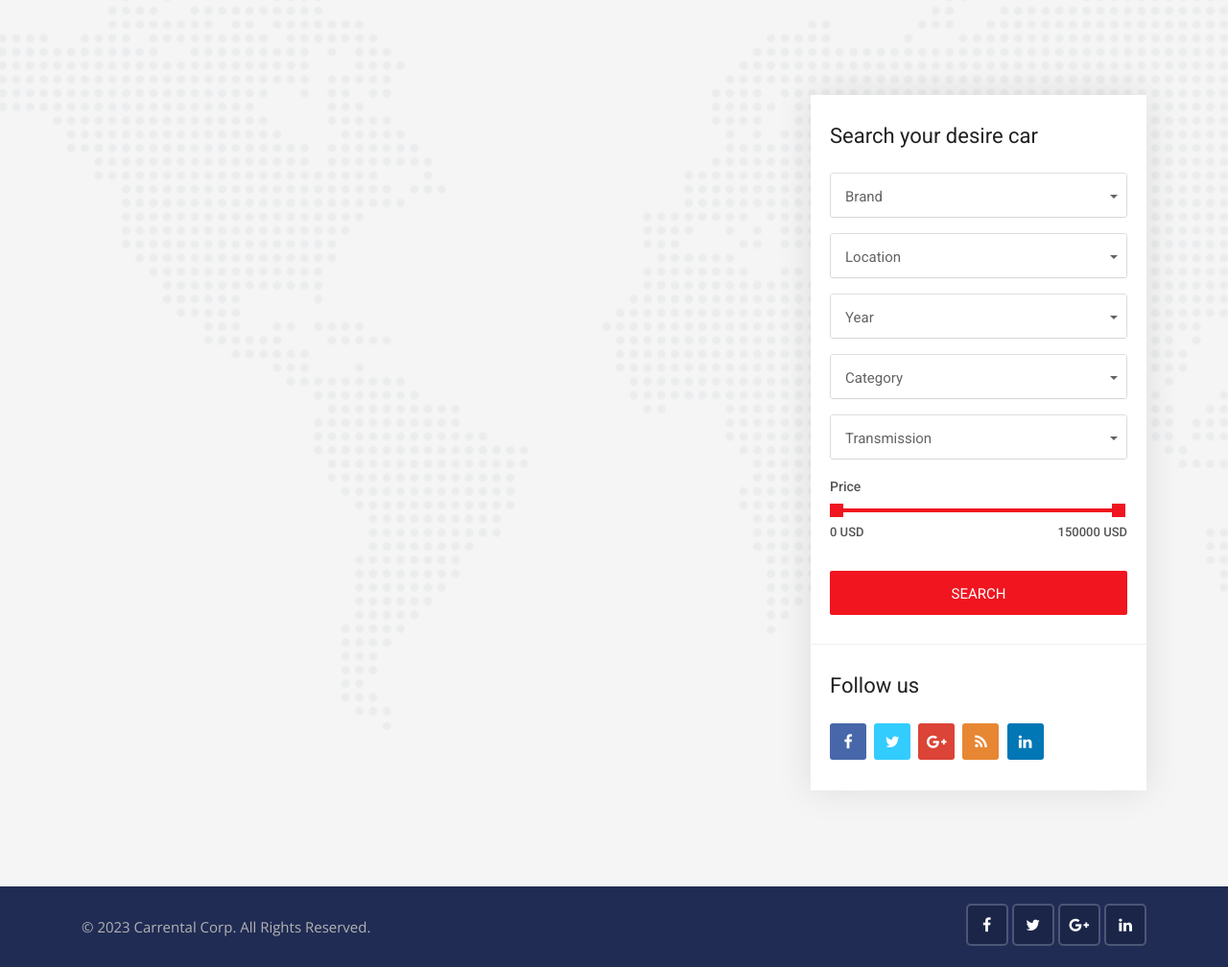
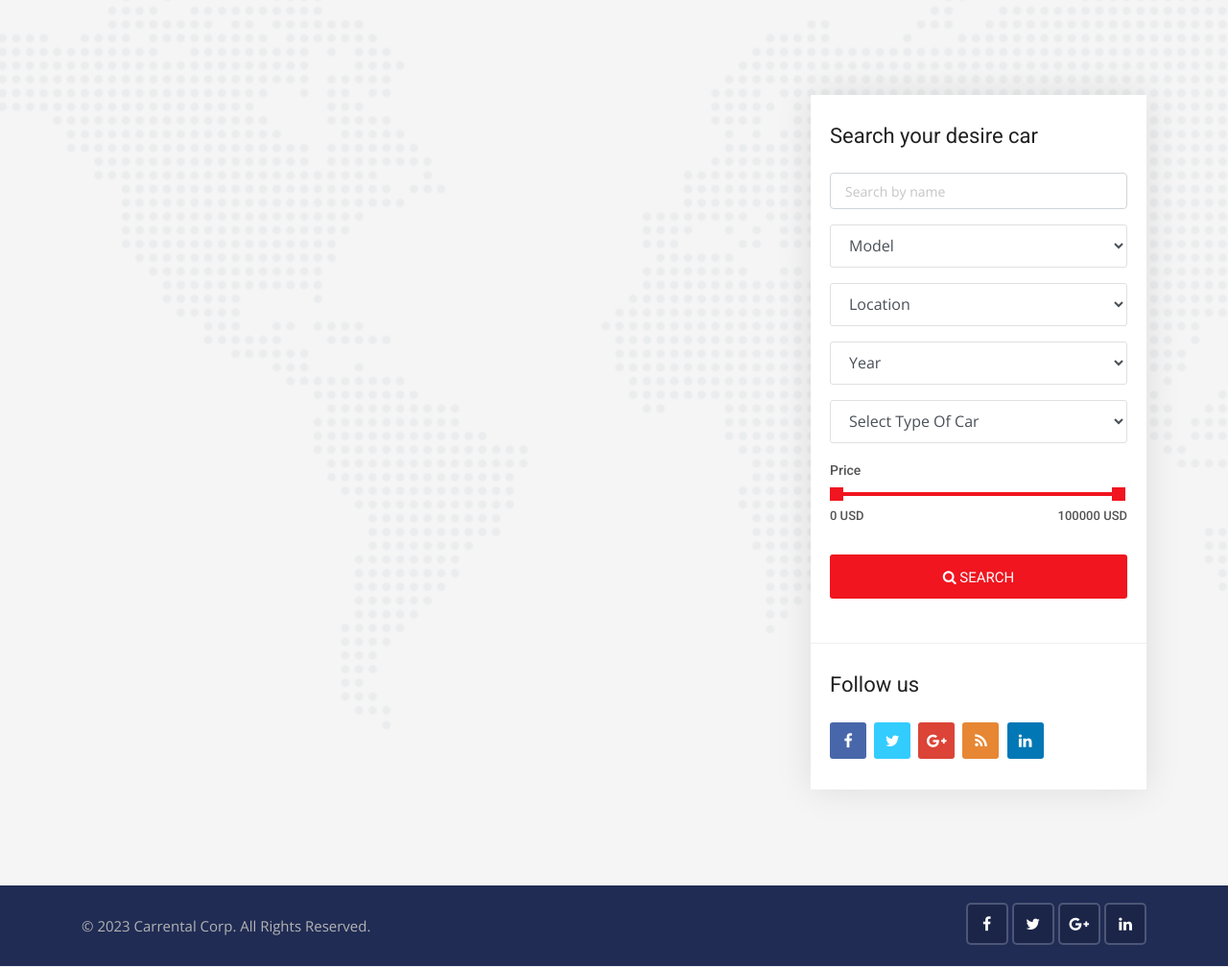
Before and after one commit to ArtemBagryantsev/CarRental_website, a Django app: page /cars/ in a window 1280 px wide. Shown: the part 361-1369 px from the top of the page at 96% size. Run offline with Django 4.2, Linux system fonts and the light colour scheme; data that the repository does not hold is empty; some libraries are stand-ins or nearby versions.

Commit message:
Search form completed

```diff
--- a/cars/views.py
+++ b/cars/views.py
@@ -8,8 +8,18 @@ def cars(request):
     paginator = Paginator(cars, 4)
     page = request.GET.get('page')
     paged_cars = paginator.get_page(page)
+
+    model_search = Car.objects.values_list('model', flat=True).distinct()
+    city_search = Car.objects.values_list('city', flat=True).distinct()
+    year_search = Car.objects.values_list('year', flat=True).distinct()
+    body_style_search = Car.objects.values_list('body_style', flat=True).distinct()
+
     data = {
-        'cars': paged_cars
+        'cars': paged_cars,
+        'model_search': model_search,
+        'city_search': city_search,
+        'year_search': year_search,
+        'body_style_search': body_style_search
     }
 
     return render(request, 'cars/cars.html', data)
@@ -24,6 +34,14 @@ def car_detail(request, id):
 
 def search(request):
     cars = Car.objects.order_by('-created_date')
+
+    model_search = Car.objects.values_list('model', flat=True).distinct()
+    city_search = Car.objects.values_list('city', flat=True).distinct()
+    year_search = Car.objects.values_list('year', flat=True).distinct()
+    body_style_search = Car.objects.values_list('body_style', flat=True).distinct()
+    transmission_search = Car.objects.values_list('transmission', flat=True).distinct()
+
+
 
     if 'keyword' in request.GET:
         keyword = request.GET['keyword']
@@ -57,6 +75,11 @@ def search(request):
             cars = cars.filter(price__gte=min_price, price__lte=max_price)
 
     data = {
-        'cars': cars
+        'cars': cars,
+        'model_search': model_search,
+        'city_search': city_search,
+        'year_search': year_search,
+        'body_style_search': body_style_search,
+        'transmission_search': transmission_search
     }
     return render(request, 'cars/search.html', data)
--- a/templates/cars/cars.html
+++ b/templates/cars/cars.html
@@ -135,64 +135,52 @@
                     <!-- Advanced search start -->
                     <div class="widget advanced-search2">
                         <h3 class="sidebar-title">Search your desire car</h3>
-                        <form method="GET">
+                        <form action="{% url 'search' %}" method="">
                             <div class="form-group">
-                                <select class="selectpicker search-fields" name="brand">
-                                    <option>Brand</option>
-                                    <option>Any</option>
-                                    <option>New</option>
-                                    <option>Semi-New</option>
-                                    <option>Damaged</option>
-                                    <option>Used</option>
+                                <input type="text" name="keyword" placeholder="Search by name" class="form-control">
+                            </div>
+
+                            <div class="form-group">
+                                <select class="form-control search-fields" name="model">
+                                    <option selected="true" disabled="disabled">Model</option>
+                                    {% for model in model_search %}
+                                        <option value="{{model}}">{{model}}</option>
+                                    {% endfor %}
                                 </select>
                             </div>
                             <div class="form-group">
-                                <select class="selectpicker search-fields" name="location">
-                                    <option>Location</option>
-                                    <option>United States</option>
-                                    <option>United Kingdom</option>
-                                    <option>American Samoa</option>
-                                    <option>Belgium</option>
-                                    <option>Cameroon</option>
-                                    <option>Canada</option>
+                                <select class="form-control search-fields" name="city">
+                                    <option selected="true" disabled="disabled">Location</option>
+                                    {% for city in city_search %}
+                                        <option value="{{city}}">{{city}}</option>
+                                    {% endfor %}
                                 </select>
                             </div>
                             <div class="form-group">
-                                <select class="selectpicker search-fields" name="year">
-                                    <option>Year</option>
-                                    <option>2016</option>
-                                    <option>2017</option>
-                                    <option>2018</option>
-                                    <option>2019</option>
-                                    <option>2020</option>
+                                <select class="form-control search-fields" name="year">
+                                    <option selected="true" disabled="disabled">Year</option>
+                                    {% for year in year_search %}
+                                        <option value="{{year}}">{{year}}</option>
+                                    {% endfor %}
                                 </select>
                             </div>
                             <div class="form-group">
-                                <select class="selectpicker search-fields" name="category">
-                                    <option>Category</option>
-                                    <option>Luxury Car</option>
-                                    <option>Pickup Truck</option>
-                                    <option>Minivan</option>
-                                    <option>Truck</option>
-                                    <option>Sports Car</option>
-                                    <option>Wagon</option>
-                                </select>
-                            </div>
-                            <div class="form-group">
-                                <select class="selectpicker search-fields" name="transmission">
-                                    <option>Transmission</option>
-                                    <option>Automatic</option>
-                                    <option>Manual</option>
-                                    <option>Tiptronic</option>
+                                <select class="form-control search-fields" name="body_style">
+                                    <option selected="true" disabled="disabled">Select Type Of Car</option>
+                                    {% for body_style in body_style_search %}
+                                        <option value="{{body_style}}">{{body_style}}</option>
+                                    {% endfor %}
                                 </select>
                             </div>
                             <div class="range-slider clearfix">
-                                <label>Price</label>
-                                <div data-min="0" data-max="150000"  data-min-name="min_price" data-max-name="max_price" data-unit="USD" class="range-slider-ui ui-slider" aria-disabled="false"></div>
-                                <div class="clearfix"></div>
-                            </div>
-                            <div class="form-group mb-0">
-                                <button class="search-button btn">Search</button>
+                                            <label>Price</label>
+                                            <div data-min="0" data-max="100000"  data-min-name="min_price" data-max-name="max_price" data-unit="USD" class="range-slider-ui ui-slider" aria-disabled="false"></div>
+                                            <div class="clearfix"></div>
+                                        </div>
+                            <div class="form-group">
+                                <button class="btn btn-block button-theme btn-md">
+                                    <i class="fa fa-search"></i> Search
+                                </button>
                             </div>
                         </form>
                     </div>
```
Also changed, not shown: templates/cars/search.html (+23 -33 lines).
